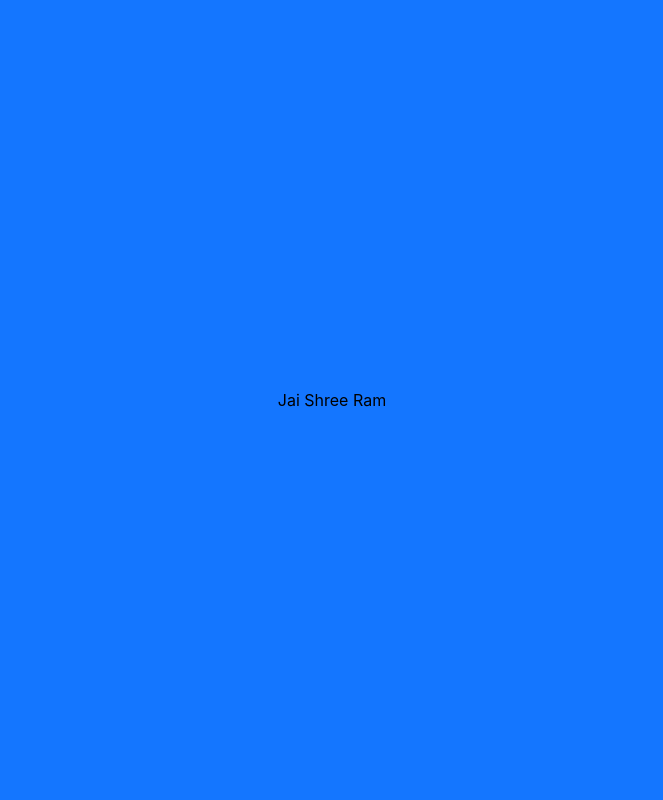
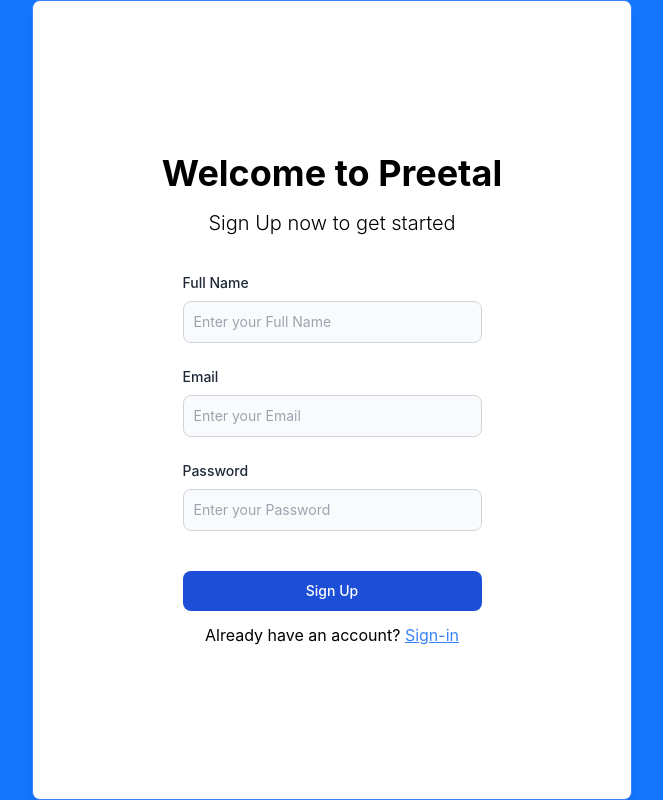
Before and after one commit to Pawan-Ratwana/chat-app-using-MERN, a React (Create React App) app in the folder client/: page / in a window 1280 px wide. Shown: the whole page, without its empty margins (308-971 px from the left). Built offline with nearby package versions, Linux system fonts and the light colour scheme.

Commit message:
create client signIn signUp page

```diff
--- a/client/public/index.html
+++ b/client/public/index.html
@@ -3,13 +3,13 @@
 
 <head>
   <meta charset="utf-8" />
-  <link rel="icon" href="/client/img/title_logo.png" />
+  <!-- <link rel="icon" href="/client/img/title_logo.png" /> -->
   <meta name="viewport" content="width=device-width, initial-scale=1" />
   <meta name="theme-color" content="#000000" />
   <meta name="description" content="Web site created using create-react-app" />
-  <link rel="apple-touch-icon" href="%PUBLIC_URL%/logo192.png" />
+  <!-- <link rel="apple-touch-icon" href="%PUBLIC_URL%/logo192.png" /> -->
 
-  <link rel="manifest" href="%PUBLIC_URL%/manifest.json" />
+  <!-- <link rel="manifest" href="%PUBLIC_URL%/manifest.json" /> -->
 
   <title>Preetal's chatApp</title>
 </head>
--- a/client/src/App.js
+++ b/client/src/App.js
@@ -1,9 +1,12 @@
 
 import './App.css';
+import Form from './modules/Form';
 
 function App() {
   return (
-    <div className="bg-primary h-screen flex justify-center items-center">Jai Shree Ram</div>
+    <div className="bg-primary h-screen flex justify-center items-center">
+      <Form />
+    </div>
   );
 }
 
--- /dev/null
+++ b/client/src/components/Button/index.js
@@ -0,0 +1,10 @@
+const Button = ({
+    label = 'Button',
+    type = 'button',
+    className = '',
+    disabled = false,
+}) => {
+    return (<button type={type} className={`text-white bg-blue-700 hover:bg-blue focus:ring-4 focus:outline-none focus:ring-blue-300 font-medium rounded-lg text-sm  px-5 py-2.5 text-center ${className}`} disabled={disabled}>{label}</button>);
+}
+
+export default Button;
--- /dev/null
+++ b/client/src/components/input/input.js
@@ -0,0 +1,19 @@
+import React from 'react';
+
+const Input = ({
+    label = '',
+    name = '',
+    type = 'text',
+    className = '',
+    isRequired = false,
+    placeholder = '',
+    value = "",
+    onChange = () => { }
+}) => {
+    return (<div className='w-1/2'>
+        <label htmlFor={name} className='block text-sm font-medium text-gray-800 mb-2'>{label}</label>
+        <input type={type} id={name} className={`bg-gray-50 border border-gray-300 text-gray-900 text-sm rounded-lg  focus:outline-none focus:ring-blue-500 focus:border-blue-500 block w-full p-2.5 ${className}`} placeholder={placeholder} required={isRequired} value={value} onChange={onChange} />
+    </div>);
+}
+
+export default Input;
--- a/client/src/index.js
+++ b/client/src/index.js
@@ -1,5 +1,5 @@
 import React from 'react';
-import ReactDOM from 'react-dom';
+import ReactDOM from 'react-dom/client';
 import './index.css';
 import App from './App';
 import reportWebVitals from './reportWebVitals';
--- /dev/null
+++ b/client/src/modules/Form/index.js
@@ -0,0 +1,46 @@
+import { useState } from "react";
+import Button from "../../components/Button";
+import Input from "../../components/input/input";
+
+const Form = ({
+    isSignInPage = false,
+}) => {
+    const [data, setData] = useState({
+        ...(!isSignInPage && {
+            fullName: ""
+        }),
+        email: "",
+        password: "",
+        // confirm_password: ""
+    })
+
+    // console.log("data => ", data)
+
+    return (<div className="bg-white w-[600px] h-full border border-blue-500 flex flex-col items-center justify-center shadow-lg rounded-lg">
+        <div className="text-4xl font-bold mb-4">Welcome to Preetal</div>
+        <div className="text-xl font-light mb-9">{isSignInPage ? 'Sign In to get explored' : 'Sign Up now to get started'}</div>
+
+        <form className="w-full flex flex-col  justify-center items-center" onSubmit={() => console.log("Submitted")}>
+
+            {/* input for Full name  */}
+            {!isSignInPage && <Input label="Full Name" name="name" placeholder="Enter your Full Name" className="mb-6" value={data.fullName} onChange={(e) => setData({ ...data, fullName: e.target.value })} />}
+
+            {/* input for email  */}
+            <Input label="Email" name="email" type="email" placeholder="Enter your Email" className="mb-6" value={data.email} onChange={(e) => setData({ ...data, email: e.target.value })} />
+
+            {/* input for password  */}
+            <Input label="Password" name="password" type="password" placeholder="Enter your Password" className="mb-10" value={data.password} onChange={(e) => setData({ ...data, password: e.target.value })} />
+
+            {/* input for confirm password  */}
+            {/* {!isSignInPage && <Input type="password" label="Conform Password" name="confirm_password" placeholder="Enter your Confirm Password" className="mb-6" value={data.confirm_password} onChange={(e) => setData({ ...data, confirm_password: e.target.value })} />} */}
+
+            {/* submit button  */}
+            <Button label={isSignInPage ? "Sign In" : "Sign Up"} type="submit" className="w-1/2 mb-3" />
+
+        </form>
+
+        <div>{isSignInPage ? "Didn't have an Account?" : "Already have an account?"} <span className="text-blue-500 cursor-pointer underline">{isSignInPage ? "Sign-up" : "Sign-in"}</span></div>
+    </div>);
+}
+
+export default Form;
```
